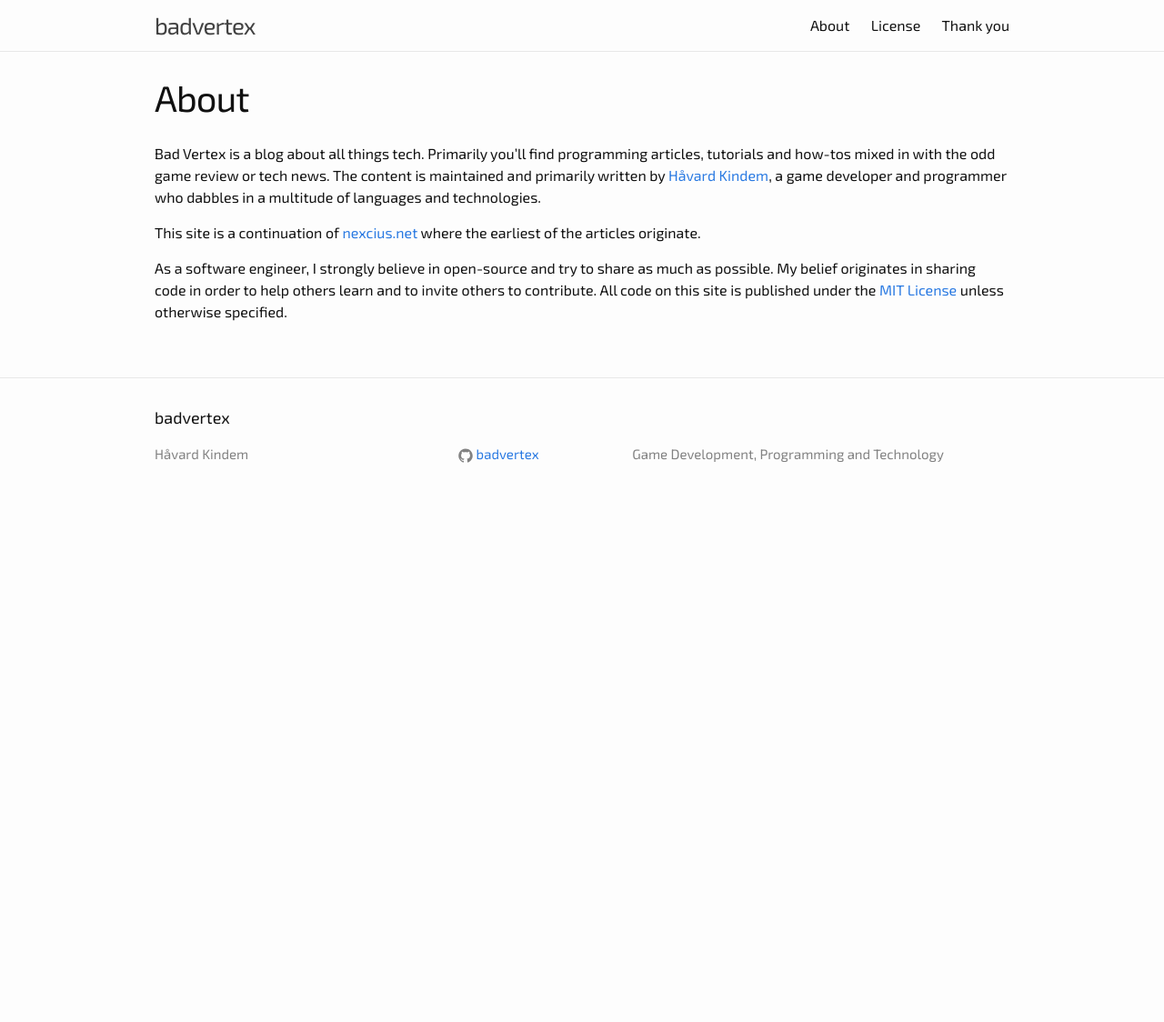
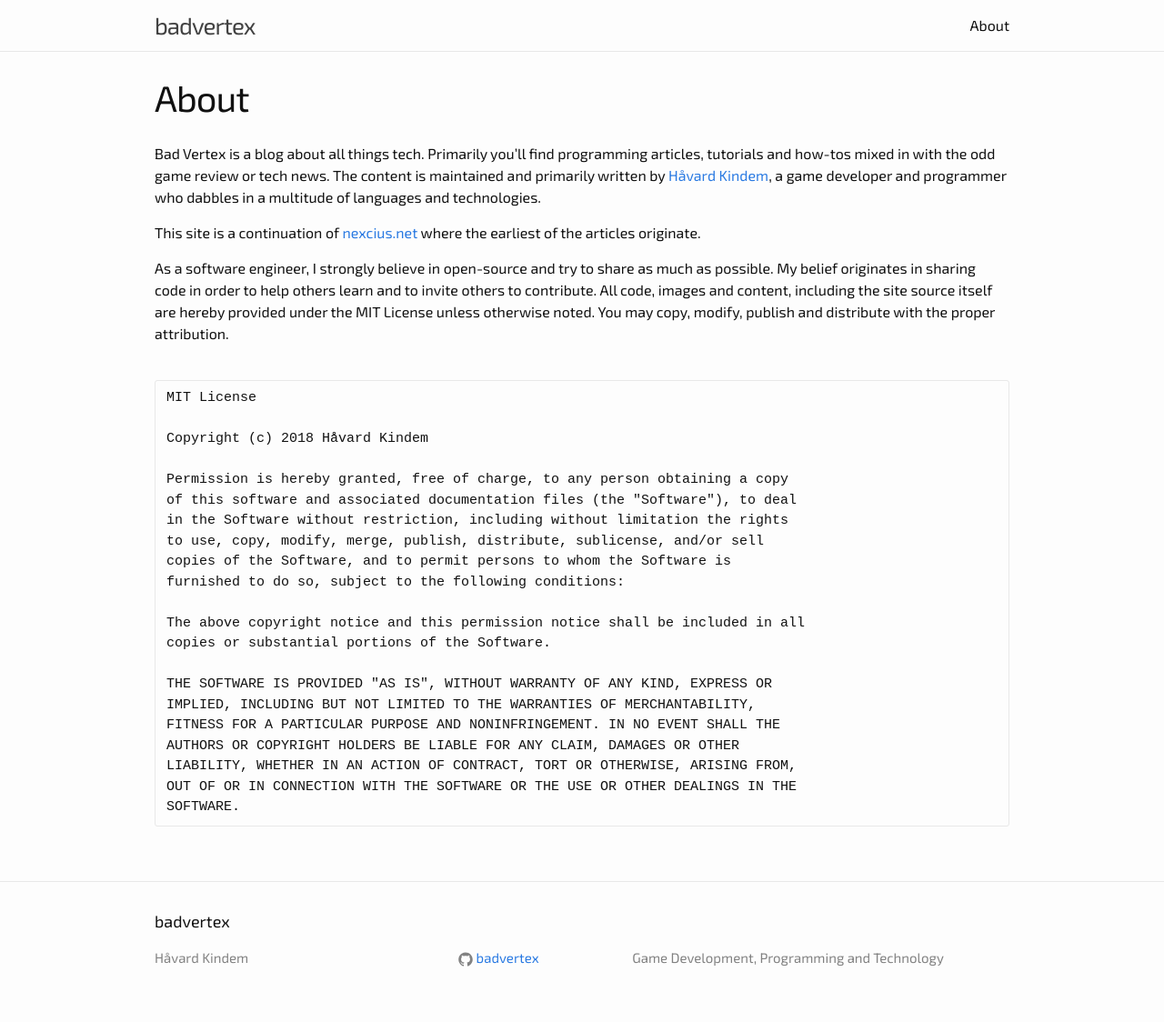
Before and after one commit to BadVertex/badvertex.github.io, a Jekyll site: the page built from pages/about.md, in a window 1280 px wide. Shown: the whole page at 91% size. Built offline with Jekyll 4.4.1, drawn with Linux system fonts in a browser that asks for light colours; before the commit the page ends 900 px from its top, so only the background shows below that.

Commit message:
Added menubar requirement to pages to be put on the menu bar

````diff
--- a/_includes/header.html
+++ b/_includes/header.html
@@ -15,8 +15,8 @@
 
       <div class="trigger">
         {% for my_page in site.pages %}
-          {% if my_page.title %}
-          <a class="page-link" href="{{ my_page.url | prepend: site.baseurl }}">{{ my_page.title }}</a>
+          {% if my_page.menubar %}
+          <a class="page-link" href="{{ my_page.url | prepend: site.baseurl }}">{{ my_page.menubar }}</a>
           {% endif %}
         {% endfor %}
       </div>
--- a/pages/about.md
+++ b/pages/about.md
@@ -2,9 +2,34 @@
 layout: page
 title: About
 permalink: /about/
+menubar: About
 ---
 Bad Vertex is a blog about all things tech. Primarily you'll find programming articles, tutorials and how-tos mixed in with the odd game review or tech news. The content is maintained and primarily written by [Håvard Kindem](https://havardkindem.com){:target="_blank"}, a game developer and programmer who dabbles in a multitude of languages and technologies.
 
 This site is a continuation of [nexcius.net](https://nexcius.net){:target="_blank"} where the earliest of the articles originate.
 
-As a software engineer, I strongly believe in open-source and try to share as much as possible. My belief originates in sharing code in order to help others learn and to invite others to contribute. All code on this site is published under the [MIT License](/license/) unless otherwise specified.
+As a software engineer, I strongly believe in open-source and try to share as much as possible. My belief originates in sharing code in order to help others learn and to invite others to contribute. All code, images and content, including the site source itself are hereby provided under the MIT License unless otherwise noted. You may copy, modify, publish and distribute with the proper attribution.<br /><br />
+
+```txt
+MIT License
+
+Copyright (c) 2018 Håvard Kindem
+
+Permission is hereby granted, free of charge, to any person obtaining a copy
+of this software and associated documentation files (the "Software"), to deal
+in the Software without restriction, including without limitation the rights
+to use, copy, modify, merge, publish, distribute, sublicense, and/or sell
+copies of the Software, and to permit persons to whom the Software is
+furnished to do so, subject to the following conditions:
+
+The above copyright notice and this permission notice shall be included in all
+copies or substantial portions of the Software.
+
+THE SOFTWARE IS PROVIDED "AS IS", WITHOUT WARRANTY OF ANY KIND, EXPRESS OR
+IMPLIED, INCLUDING BUT NOT LIMITED TO THE WARRANTIES OF MERCHANTABILITY,
+FITNESS FOR A PARTICULAR PURPOSE AND NONINFRINGEMENT. IN NO EVENT SHALL THE
+AUTHORS OR COPYRIGHT HOLDERS BE LIABLE FOR ANY CLAIM, DAMAGES OR OTHER
+LIABILITY, WHETHER IN AN ACTION OF CONTRACT, TORT OR OTHERWISE, ARISING FROM,
+OUT OF OR IN CONNECTION WITH THE SOFTWARE OR THE USE OR OTHER DEALINGS IN THE
+SOFTWARE.
+```
````
Also changed, not shown: pages/license.md (deleted, +0 -30 lines).
